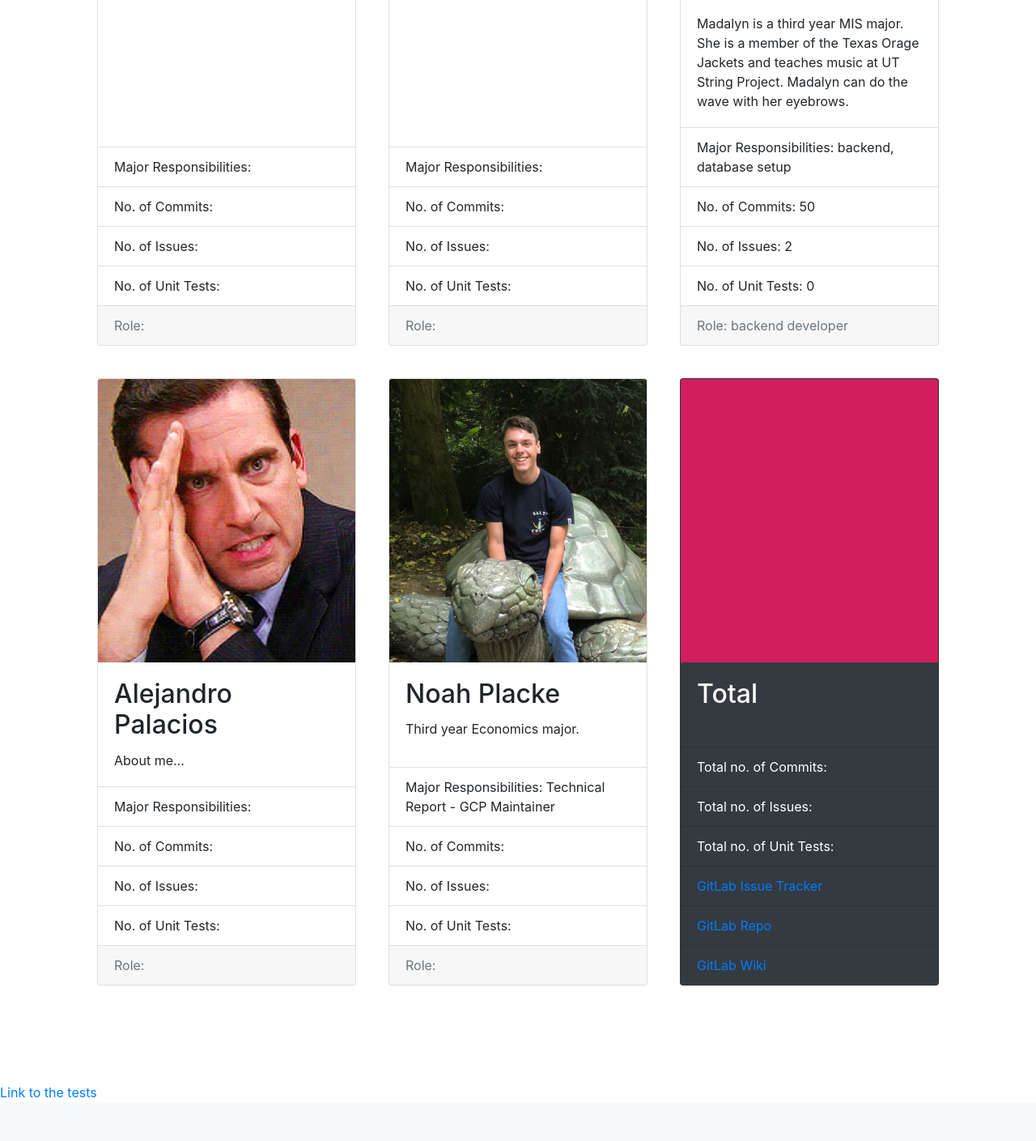
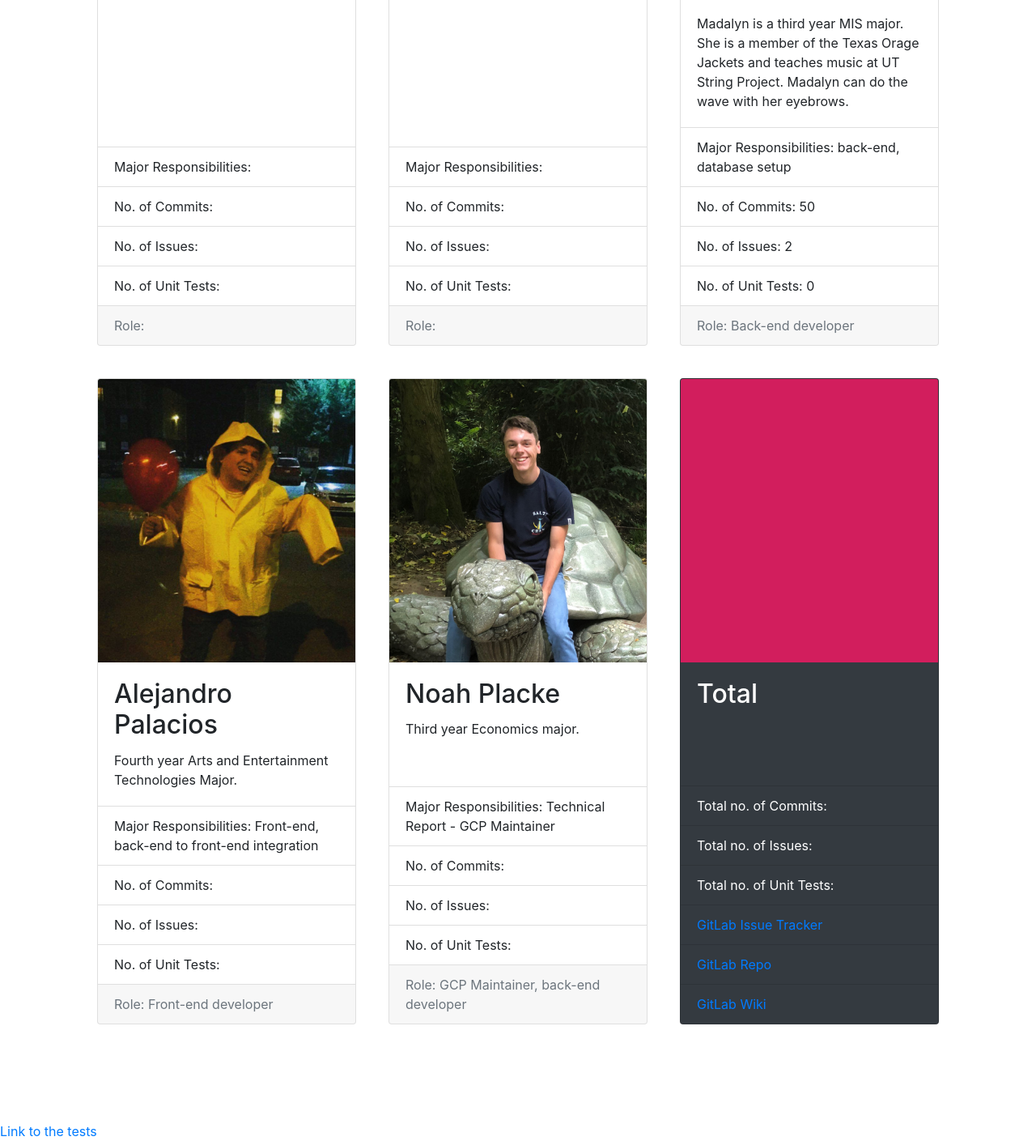
Before and after one commit to noahplacke/cs329e-idb-videogame, a Flask app: page /about/ in a window 1280 px wide. Shown: the part 579-1988 px from the top of the page at 81% size. Before the commit the page ends 1934 px from the top, so only its background shows below. Run offline with Flask 2, Linux system fonts and the light colour scheme; parts of the project's set-up code (start-up, migrations or seed data) failed here and were passed over; some libraries are stand-ins or nearby versions.

Commit message:
updated alex about me

```diff
--- a/templates/about.html
+++ b/templates/about.html
@@ -93,12 +93,12 @@
 		    	</p>
 		  	</div>
 			<ul class="list-group list-group-flush">
-				<li class="list-group-item">Major Responsibilities: backend, database setup</li>
+				<li class="list-group-item">Major Responsibilities: back-end, database setup</li>
 				<li class="list-group-item">No. of Commits: 50</li>
 				<li class="list-group-item">No. of Issues: 2</li>
 				<li class="list-group-item">No. of Unit Tests: 0</li>
 			</ul>
-		  	<div class="card-footer text-muted">Role: backend developer</div>
+		  	<div class="card-footer text-muted">Role: Back-end developer</div>
 		</div>
 
 
@@ -106,21 +106,21 @@
 
 		<div class="card w-25" id = "alejandro_palacios">
 			<div class = "cropImage">
-		 		<img src = "../static/images/michael.gif" class = "card-img-top">
+		 		<img src = "../static/images/alex.jpg" class = "card-img-top">
 		  	</div>
 		  	<div class="card-body">
 		    	<h5 class="card-title">Alejandro Palacios</h5>
 		    	<p class="card-text">
-					About me...
+					Fourth year Arts and Entertainment Technologies Major.
 		    	</p>
 		  	</div>
 			<ul class="list-group list-group-flush">
-				<li class="list-group-item">Major Responsibilities: </li>
+				<li class="list-group-item">Major Responsibilities: Front-end, back-end to front-end integration</li>
 				<li class="list-group-item">No. of Commits: </li>
 				<li class="list-group-item">No. of Issues: </li>
 				<li class="list-group-item">No. of Unit Tests: </li>
 			</ul>
-		  	<div class="card-footer text-muted">Role: </div>
+		  	<div class="card-footer text-muted">Role: Front-end developer</div>
 		</div>
 
 
@@ -140,7 +140,7 @@
 				<li class="list-group-item">No. of Issues: </li>
 				<li class="list-group-item">No. of Unit Tests: </li>
 			</ul>
-		  	<div class="card-footer text-muted">Role: </div>
+		  	<div class="card-footer text-muted">Role: GCP Maintainer, back-end developer</div>
 		</div>
 
 
```
Also changed, not shown: static/images/alex.jpg (added).
